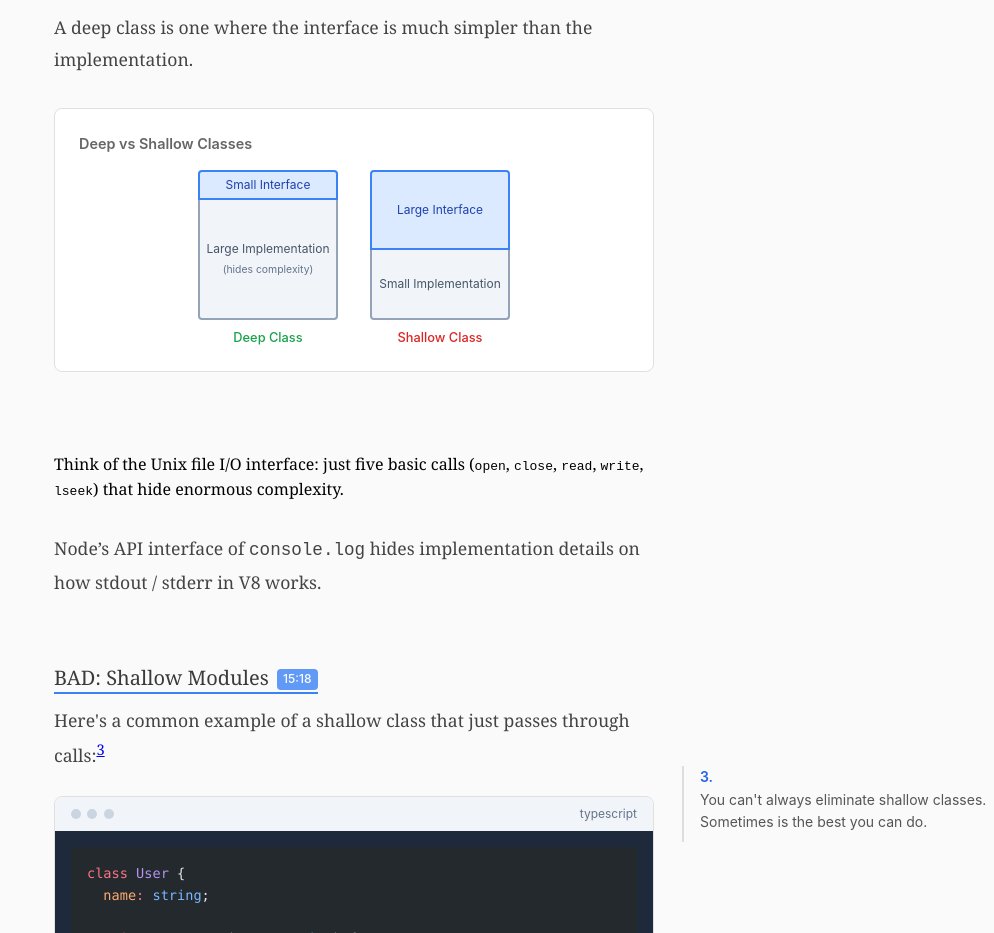
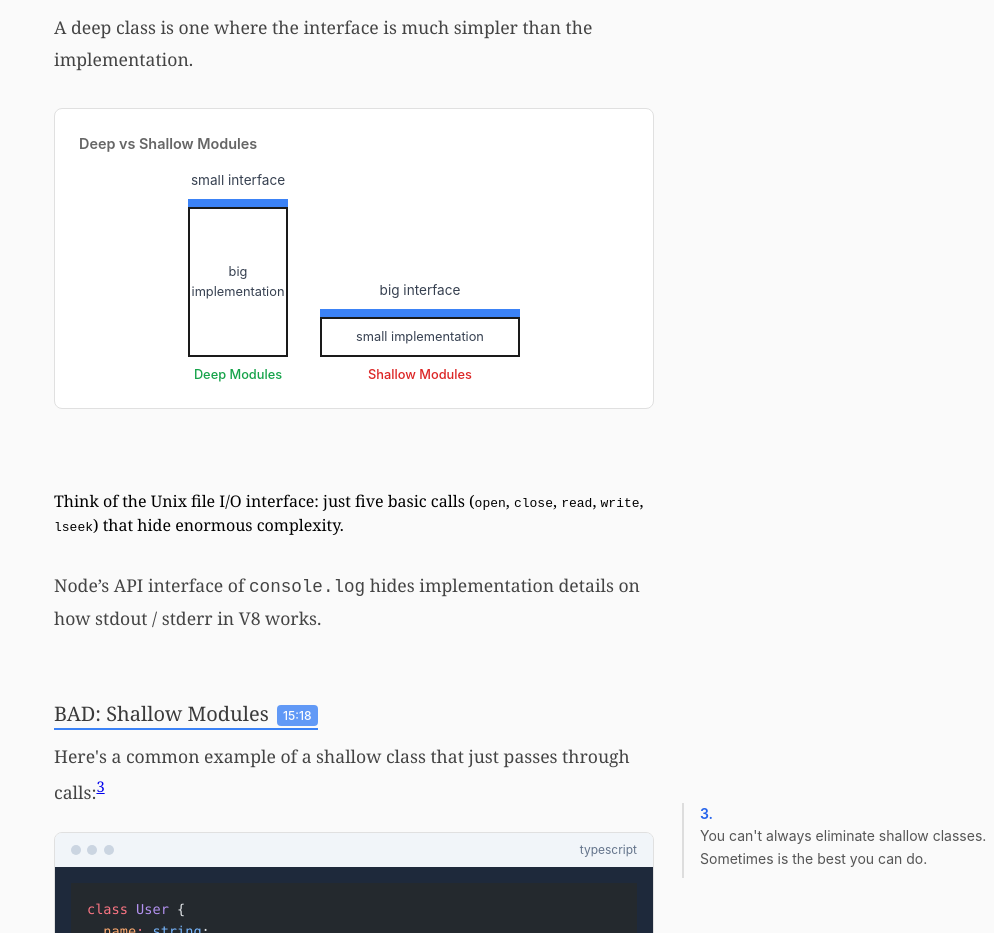
Before and after one commit to vicentematus/philosophy-of-software-design, a React (Vite) app: page / in a window 1280 px wide. Shown: the part 1660-2593 px from the top of the page, without its empty margins (286-1280 px from the left). Built offline with nearby package versions, Linux system fonts and the light colour scheme.

Commit message:
feat(): address @facundoolano comment on shallow module diagram

```diff
--- a/src/components/essay/DeepVsShallowDiagram.tsx
+++ b/src/components/essay/DeepVsShallowDiagram.tsx
@@ -1,29 +1,26 @@
 export function DeepVsShallowDiagram() {
   return (
     <div className="diagram-container">
-      <div className="diagram-title">Deep vs Shallow Classes</div>
+      <div className="diagram-title">Deep vs Shallow Modules</div>
       <div className="diagram-row">
-        {/* Deep Class */}
-        <div className="class-box">
-          <div className="class-interface class-interface--small">
-            Small Interface
+        {/* Deep Module */}
+        <div className="module-box module-box--deep">
+          <div className="module-label-top">small interface</div>
+          <div className="module-interface" />
+          <div className="module-implementation module-implementation--tall">
+            <span>big<br />implementation</span>
           </div>
-          <div className="class-implementation class-implementation--large">
-            Large Implementation
-            <div className="hidden-complexity">(hides complexity)</div>
-          </div>
-          <div className="class-label class-label--good">Deep Class</div>
+          <div className="class-label class-label--good">Deep Modules</div>
         </div>
 
-        {/* Shallow Class */}
-        <div className="class-box">
-          <div className="class-interface class-interface--large">
-            Large Interface
+        {/* Shallow Module */}
+        <div className="module-box module-box--shallow">
+          <div className="module-label-top">big interface</div>
+          <div className="module-interface" />
+          <div className="module-implementation module-implementation--short">
+            <span>small implementation</span>
           </div>
-          <div className="class-implementation class-implementation--small">
-            Small Implementation
-          </div>
-          <div className="class-label class-label--bad">Shallow Class</div>
+          <div className="class-label class-label--bad">Shallow Modules</div>
         </div>
       </div>
     </div>
--- a/src/styles/essay.css
+++ b/src/styles/essay.css
@@ -399,6 +399,7 @@ section[data-footnotes="true"] {
   display: flex;
   gap: 2rem;
   justify-content: center;
+  align-items: flex-end;
   flex-wrap: wrap;
 }
 
@@ -476,6 +477,58 @@ section[data-footnotes="true"] {
 
 .class-label--bad {
   color: #dc2626;
+}
+
+/* ============================================
+   MODULE DIAGRAM (Deep vs Shallow)
+   ============================================ */
+
+.module-box {
+  display: flex;
+  flex-direction: column;
+  align-items: center;
+}
+
+.module-box--deep {
+  width: 100px;
+}
+
+.module-box--shallow {
+  width: 200px;
+}
+
+.module-label-top {
+  font-size: 0.85rem;
+  font-family: -apple-system, BlinkMacSystemFont, 'Segoe UI', sans-serif;
+  color: #374151;
+  margin-bottom: 0.5rem;
+}
+
+.module-interface {
+  height: 8px;
+  background-color: #3b82f6;
+  width: 100%;
+}
+
+.module-implementation {
+  width: 100%;
+  border: 2px solid #1a1a1a;
+  display: flex;
+  align-items: center;
+  justify-content: center;
+  font-size: 0.8rem;
+  font-family: -apple-system, BlinkMacSystemFont, 'Segoe UI', sans-serif;
+  color: #374151;
+  text-align: center;
+  background-color: #fff;
+}
+
+.module-implementation--tall {
+  height: 150px;
+}
+
+.module-implementation--short {
+  height: 40px;
 }
 
 /* ============================================
```
